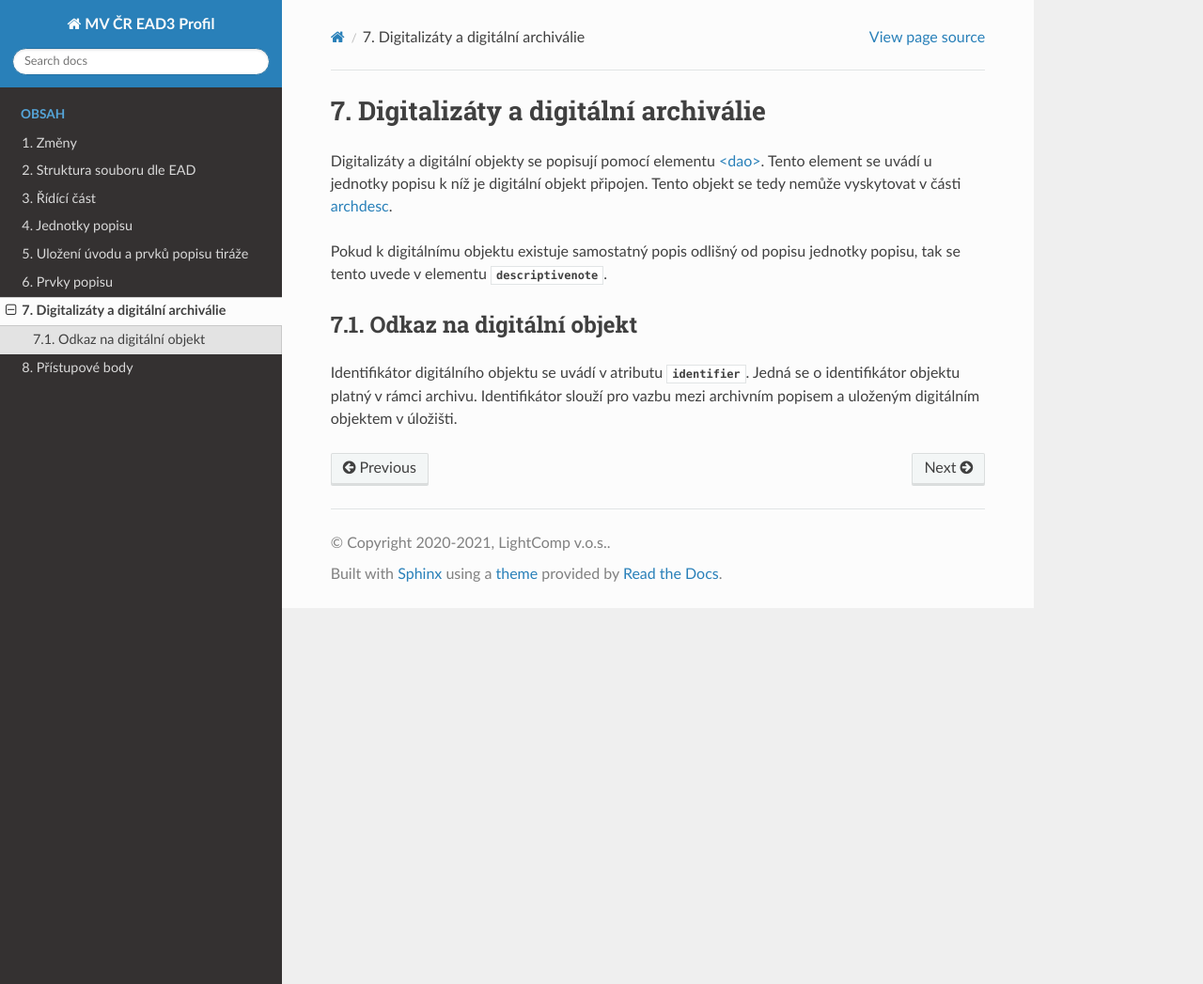
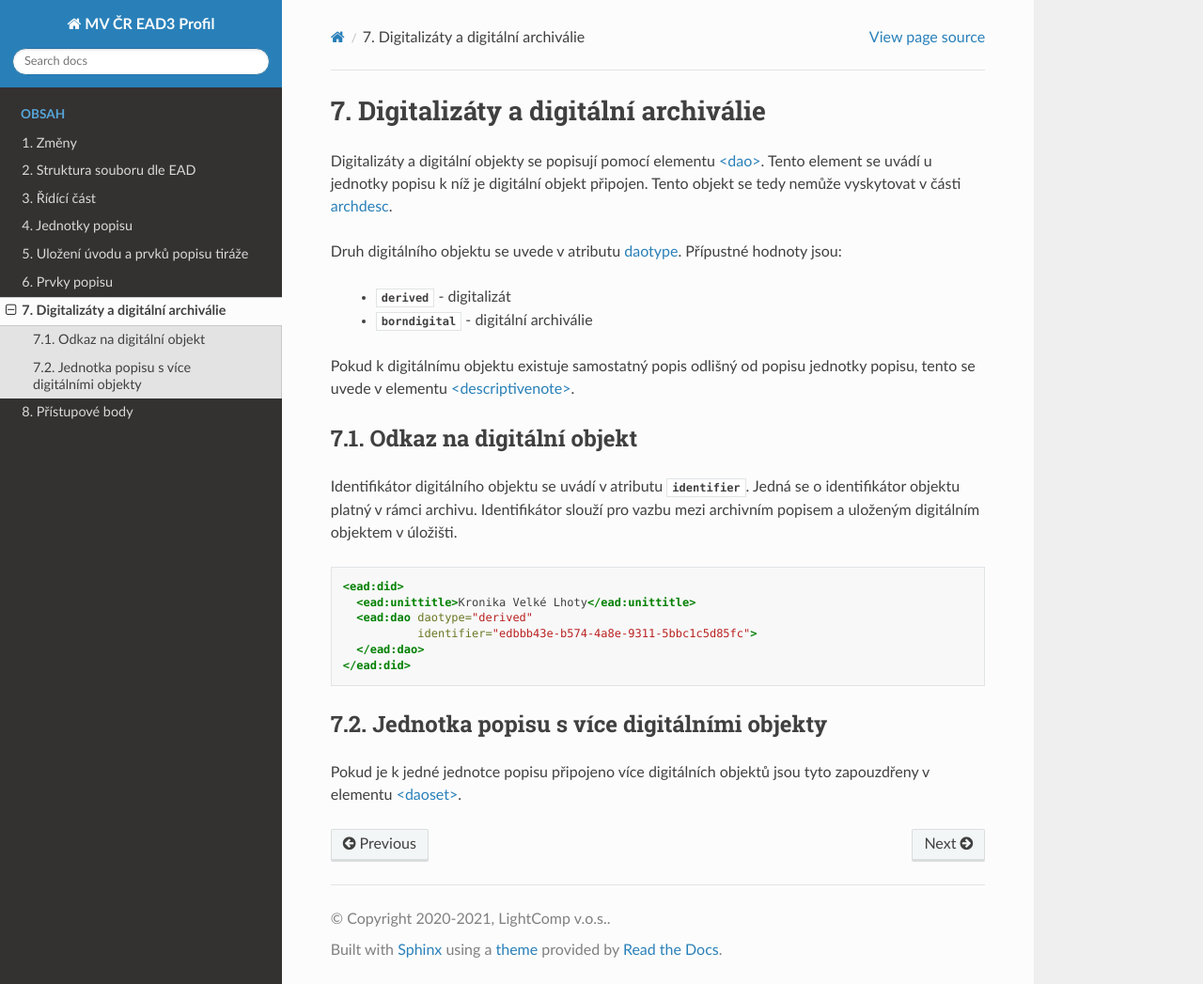
Before and after one commit to elzasw/ead3doc, a Sphinx documentation site: the page built from doc/source/dao.rst, in a window 1280 px wide and 1047 px high. Shown: the whole window at 94% size. Built offline with Sphinx 7.4.7 and the Read the Docs theme 2.0.0, drawn with Linux system fonts in a browser that asks for light colours.

Commit message:
Upresneni popisu digitalnich objektu

```diff
--- a/doc/source/dao.rst
+++ b/doc/source/dao.rst
@@ -9,9 +9,15 @@ Digitalizáty a digitální objekty se popisují pomocí elementu
 Tento element se uvádí u jednotky popisu k níž je digitální objekt připojen. Tento objekt se tedy
 nemůže vyskytovat v části :ref:`archdesc <ead_archdesc>`.
 
+Druh digitálního objektu se uvede v atributu `daotype <http://www.loc.gov/ead/EAD3taglib/EAD3.html#attr-daotype>`_.
+Přípustné hodnoty jsou:
+
+  - :token:`derived` - digitalizát
+  - :token:`borndigital` - digitální archiválie
+
 Pokud k digitálnímu objektu existuje samostatný popis
-odlišný od popisu jednotky popisu, tak se tento
-uvede v elementu :token:`descriptivenote`.
+odlišný od popisu jednotky popisu, tento se
+uvede v elementu `<descriptivenote> <http://www.loc.gov/ead/EAD3taglib/EAD3.html#elem-descriptivenote>`_.
 
 .. _ead_dao_extid:
 
@@ -23,3 +29,23 @@ Identifikátor digitálního objektu se uvádí v atributu
 platný v rámci archivu. Identifikátor slouží pro vazbu
 mezi archivním popisem a uloženým digitálním objektem
 v úložišti.
+
+
+.. code-block:: xml
+
+   <ead:did>
+     <ead:unittitle>Kronika Velké Lhoty</ead:unittitle>
+     <ead:dao daotype="derived"
+              identifier="edbbb43e-b574-4a8e-9311-5bbc1c5d85fc">
+     </ead:dao>
+   </ead:did>
+
+
+
+.. _ead_dao_daoset:
+
+Jednotka popisu s více digitálními objekty
+=============================================
+
+Pokud je k jedné jednotce popisu připojeno více digitálních objektů
+jsou tyto zapouzdřeny v elementu `<daoset> <http://www.loc.gov/ead/EAD3taglib/EAD3.html#elem-daoset>`_.
--- a/doc/source/zmeny.rst
+++ b/doc/source/zmeny.rst
@@ -3,6 +3,11 @@
 ===================
 Změny
 ===================
+
+Leden 2022
+-----------------
+ * zpřesnění popisu uložení digitálních objektů - :ref:`ead_dao`
+ * zpřesnění popisu uložení počtu EJ - :ref:`ead_item_types_archdesc_physdescstruct`
 
 Listopad 2021
 -----------------
```
